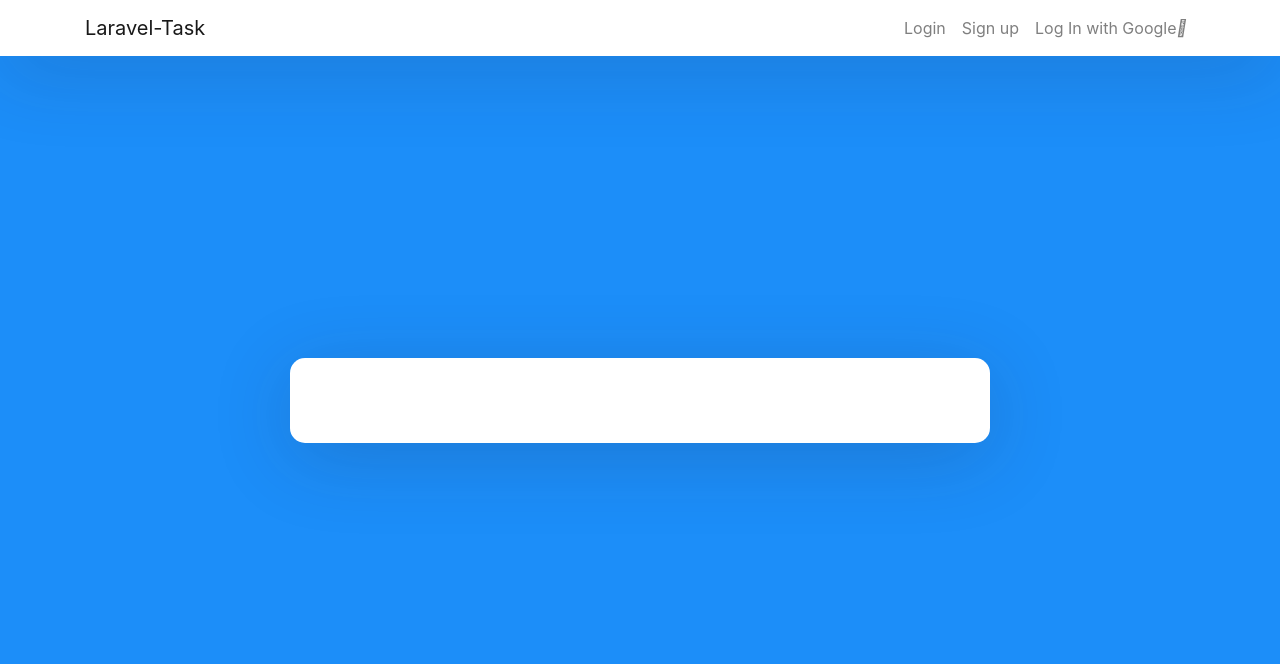
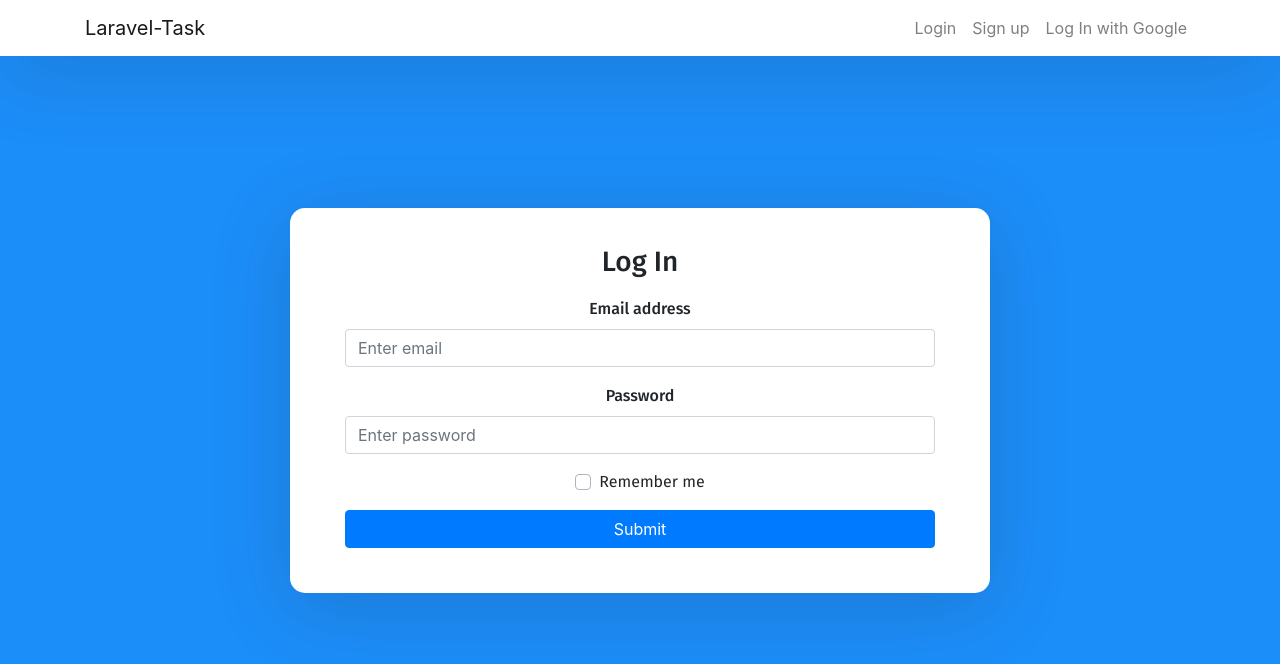
Before and after one commit to muhammadzesshanshafqat/react-laravel-front-end, a React (Create React App) app: page / in a window 1280 px wide. Shown: the top 664 px of the page. Built offline with nearby package versions, Linux system fonts and the light colour scheme.

Commit message:
displayed posts screen if already has token

```diff
--- a/src/App.js
+++ b/src/App.js
@@ -83,7 +83,6 @@ export default class App extends Component {
   }
 
   handleLogout() {
-    console.log("user: ", this.state.user)
     const config = {
       headers: { Authorization: `Bearer ${this.state.token}` }
     };
@@ -161,7 +160,7 @@ export default class App extends Component {
 
                   { !this.state.token
                       ? <li className="nav-item">
-                          <a href='http://127.0.0.1/api/auth/redirect' style={{cursor: "pointer"}} className="nav-link">Log In with Google<i className="fab fa-google"></i></a>
+                          <a href='http://127.0.0.1/api/auth/redirect' style={{cursor: "pointer"}} className="nav-link">Log In with Google</a>
                         </li>
                       : null
                   }
@@ -193,9 +192,11 @@ export default class App extends Component {
           </nav>
 
           <div className="auth-wrapper" style={{textAlign: "center"}}>
-            <div className="auth-inner" >
+            <div className="auth-inner">
               <Switch>
-                <Route exact path='/'exact path="/log-in"  render={(props, history) => <Login {...props} onLogin={this.handleLogin} history={history} />} />
+                <Route exact path='/' render={(props, history) => {
+                  return (this.state.token) ? <Posts {...props} getUser={this.getUser} /> : <Login {...props} onLogin={this.handleLogin} history={history} />;
+                }}/>
                 <Route exact path="/log-in"  render={(props, history) => <Login {...props} onLogin={this.handleLogin} history={history} />}/>
                 <Route exact path="/sign-up" render={(props, history) => <SignUp {...props} onSignup={this.handleSignup} history={history} />}/>
                 <Route exact path='/posts'render={(props) => <Posts {...props} getUser={this.getUser} />}/>
```
